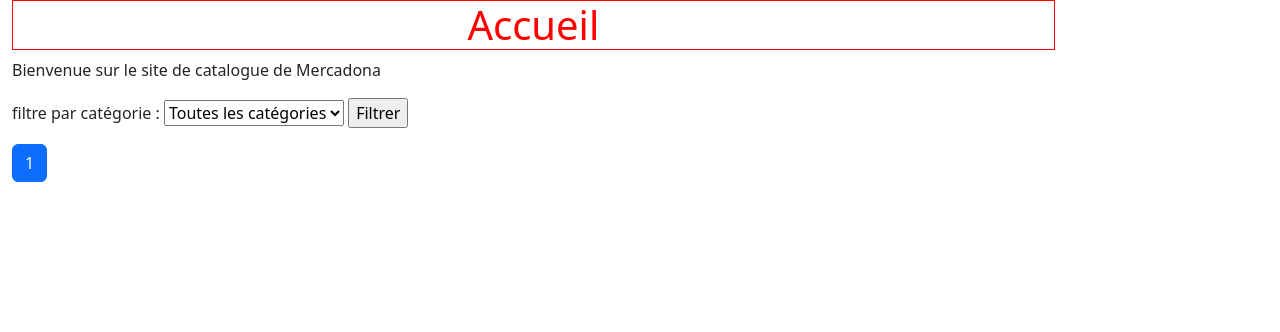
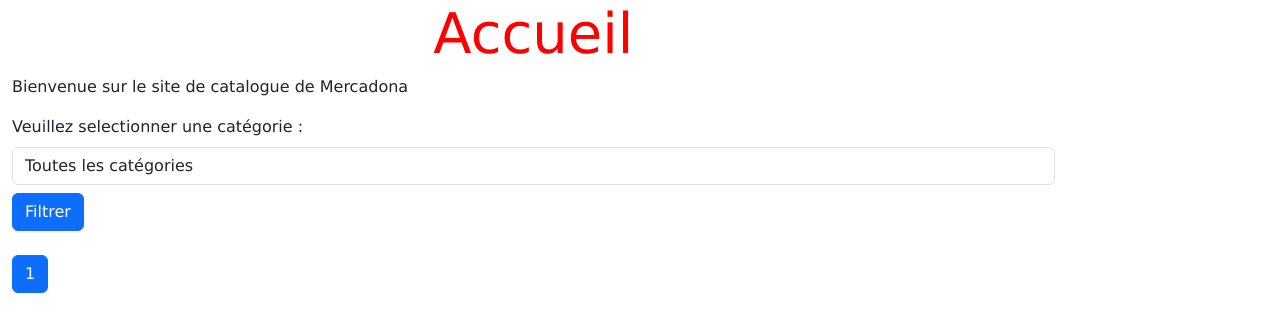
Before and after one commit to TomQuez/projet_mercadona2, a Django app: page /mercadona_app/ in a window 1280 px wide. Shown: the top 332 px of the page. Run offline with Django 4.2, Linux system fonts and the light colour scheme; data that the repository does not hold is empty.

Commit message:
ajout style pagination et formulaire filtre par catégorie

```diff
--- a/mercadona_app/static/css/styles.css
+++ b/mercadona_app/static/css/styles.css
@@ -1,6 +1,10 @@
+body {
+    font-family: Verdana, Geneva, Tahoma, sans-serif;
+}
+
 h1 {
     color: red;
-    border:solid 1px red;
+    /* border:solid 1px red; */
     text-align: center;
 }
 
--- a/mercadona_app/templates/index.html
+++ b/mercadona_app/templates/index.html
@@ -2,19 +2,19 @@
 
 {% block content %}
 
-        <h1>Accueil</h1>
+        <h1 class="display-4">Accueil</h1>
         <p>Bienvenue sur le site de catalogue de Mercadona</p>
-        <form action="" method="get">
-            <label for="category">filtre par catégorie : </label>
-            <select name="category" id="category">
+        <form action="" method="get" >
+            <label for="category" class="form-label">Veuillez selectionner une catégorie : </label>
+            <select name="category" id="category" class="form-control">
                 <option value="">Toutes les catégories</option>
                 {% for category in categories %}
                 <option value="{{category.name}}" {% if category.name == selected_category %} selected {% endif %}>{{category.name}}</option>
                 {% endfor %}
             </select>
-            <input type="submit" value="Filtrer">
+            <input type="submit" value="Filtrer" class="btn btn-primary mt-2 mb-2">
         </form>
-        <ul>
+        <ul >
         {% for product in product_list %}
             <li>{{product.label}}</li>
             <li>{{product.price}}</li>
@@ -37,7 +37,7 @@
         {% endfor %}
 
         </ul>
-        <nav aria-label="Page navigation example">
+        <nav aria-label="Page navigation ">
         <ul class="pagination">
             {% if product_list.has_previous %}
 
```
